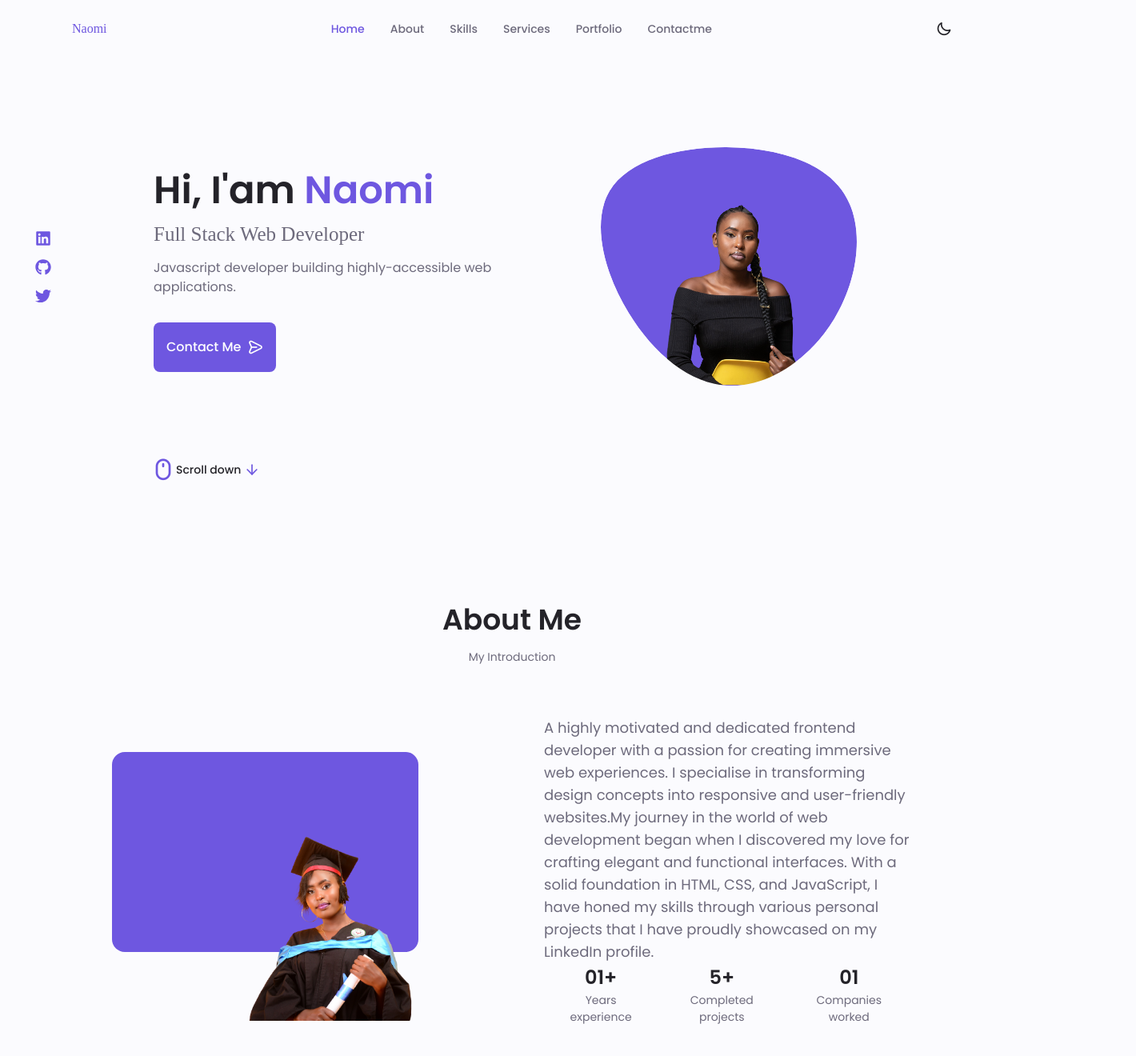
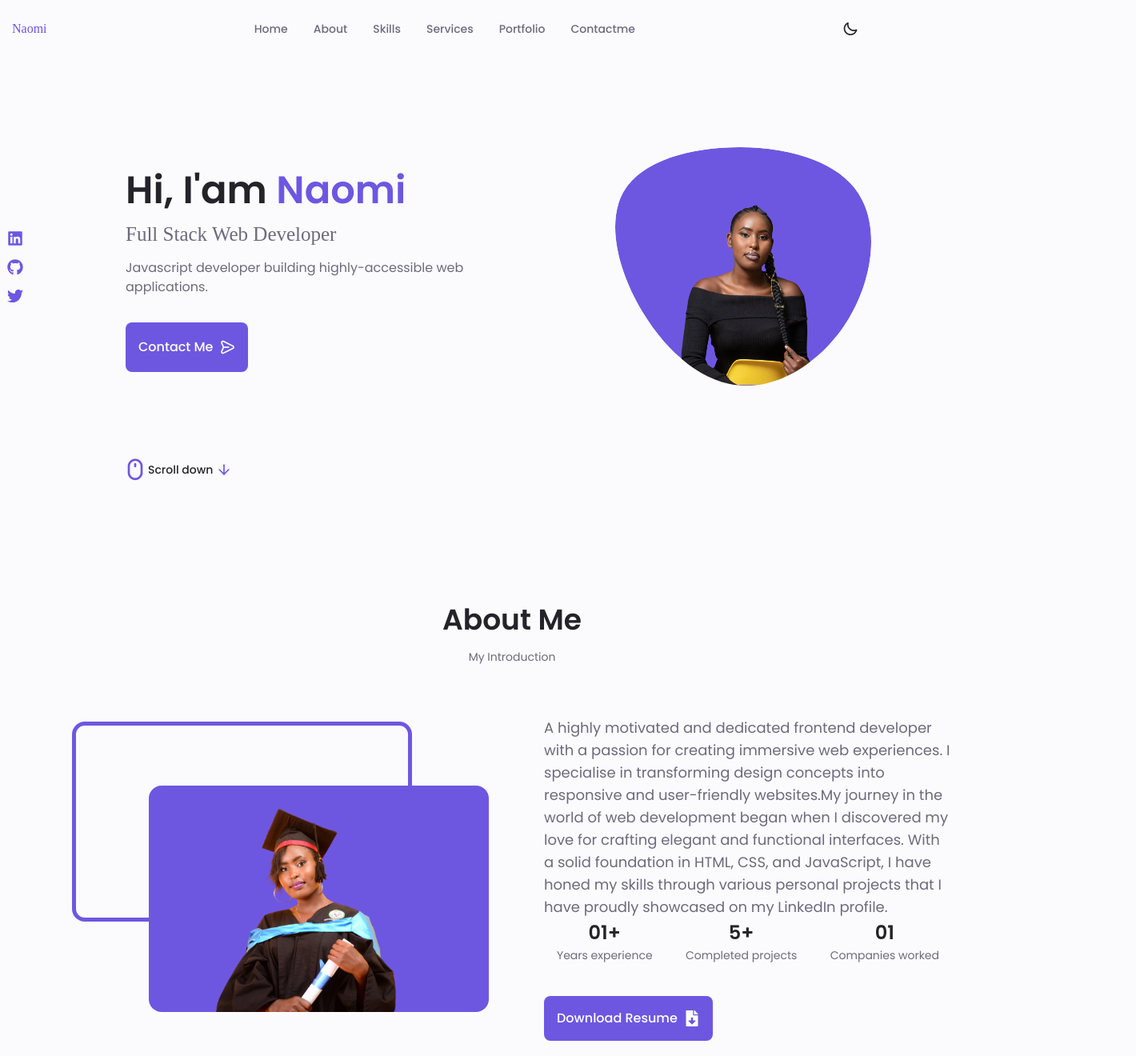
Before and after one commit to naomirono/Portfolio_Website, a React (Vite) app in the folder client/: page / in a window 1280 px wide. Shown: the top 1320 px of the page at 80% size, 1420 px wide, since content can reach past the window. Built offline with nearby package versions, Linux system fonts and the light colour scheme.

Commit message:
Update custom csss styling

```diff
--- a/client/src/index.css
+++ b/client/src/index.css
@@ -163,10 +163,11 @@ img {
 
 /*==================== LAYOUT ====================*/
 .container {
-  max-width: 1000px;
-  margin-left: var(--mb-1-5);
-  margin-right: var(--mb-1-5);
+  max-width: 1100px;
+  padding-left: 15px;
+  padding-right: 15px;
 }
+
 
 .grid {
   display: grid;
@@ -180,6 +181,7 @@ img {
   left: 0;
   z-index: var(--z-fixed);
   background-color: var(--body-color);
+
 }
 
 /*==================== NAV ====================*/
@@ -264,10 +266,6 @@ img {
     bottom: 0;
 }
 
-/* Active link */
-.active-link{
-     color: var(--first-color);
-}
 
 /* Change background header */
 .scroll-header{
@@ -445,6 +443,10 @@ img {
     justify-content: center;
 }
 .about_div{
+    border: 5px solid var(--first-color);
+}
+.img_div{
+
     background-color:var(--first-color);
 }
 /*==================== SKILLS ====================*/
@@ -983,6 +985,9 @@ background-color: var(--text-color-light);
         grid-template-columns: .6fr;
         justify-content: center;
     }
+    .header{
+        width:85%;
+    }
 }
 
 @media screen and (min-width: 768px){
```
